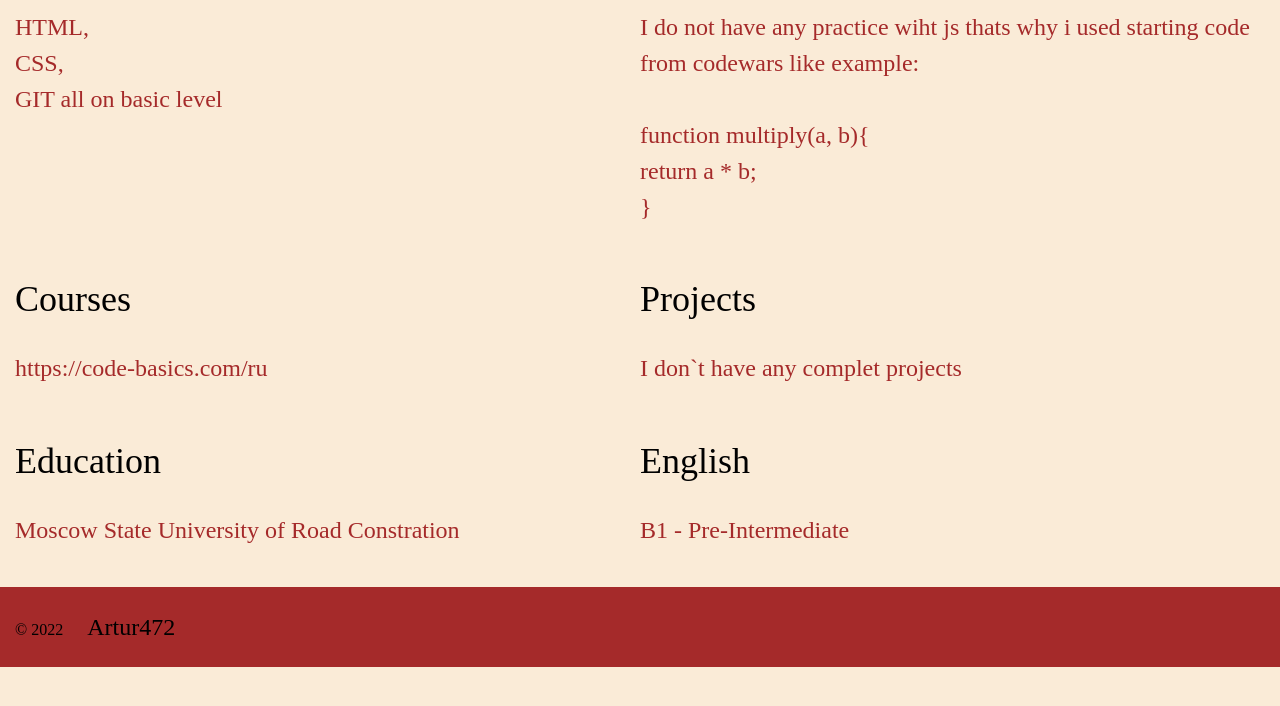
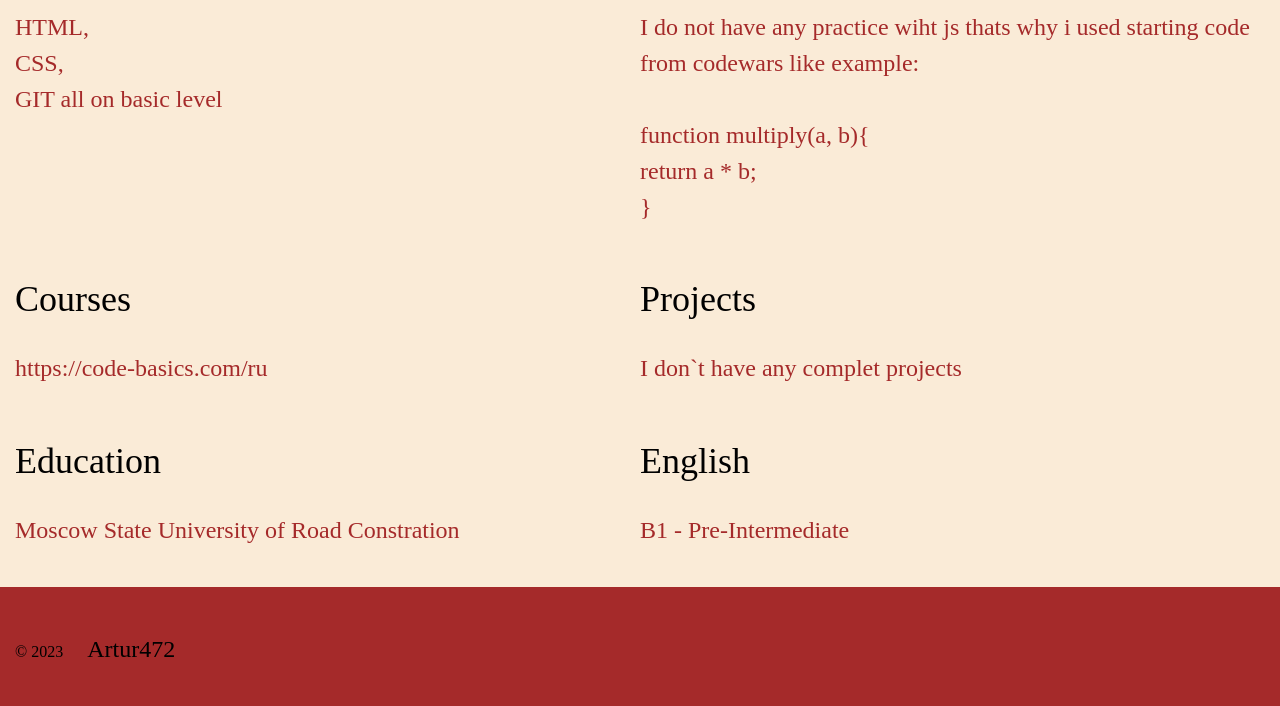
Before and after one commit to Artur472/rsschool-cv, a plain HTML site: page index.html in a window 1280 px wide. Shown: the part 706-1412 px from the top of the page. Before the commit the page ends 1373 px from the top, so only its background shows below. Drawn offline with Linux system fonts and the light colour scheme.

Commit message:
fix: some errors

```diff
--- a/index.html
+++ b/index.html
@@ -104,10 +104,10 @@
     </main>
     <footer class="footer">
         <div class="container footer-container">
-            <div>© 2022
+            <div>© 2023
                 <a href="https://github.com/Artur472" class="github nav-link">Artur472</a>
             </div>
-            <a href="https://rs.school/js/" class="rss"></a>
+            <p href="https://rs.school/js/" class="rss"></p>
         </div>
     </footer>
 </body>
```
